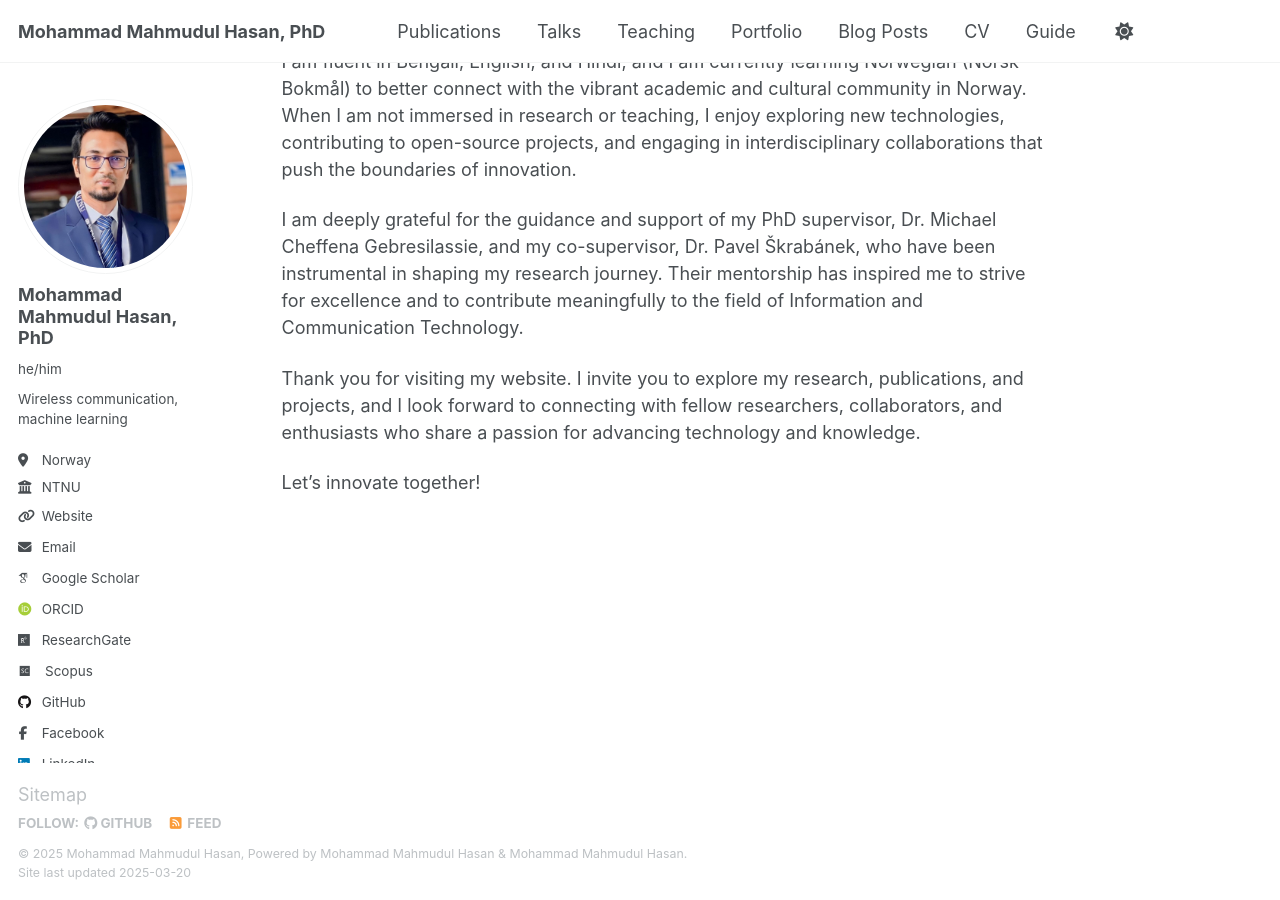
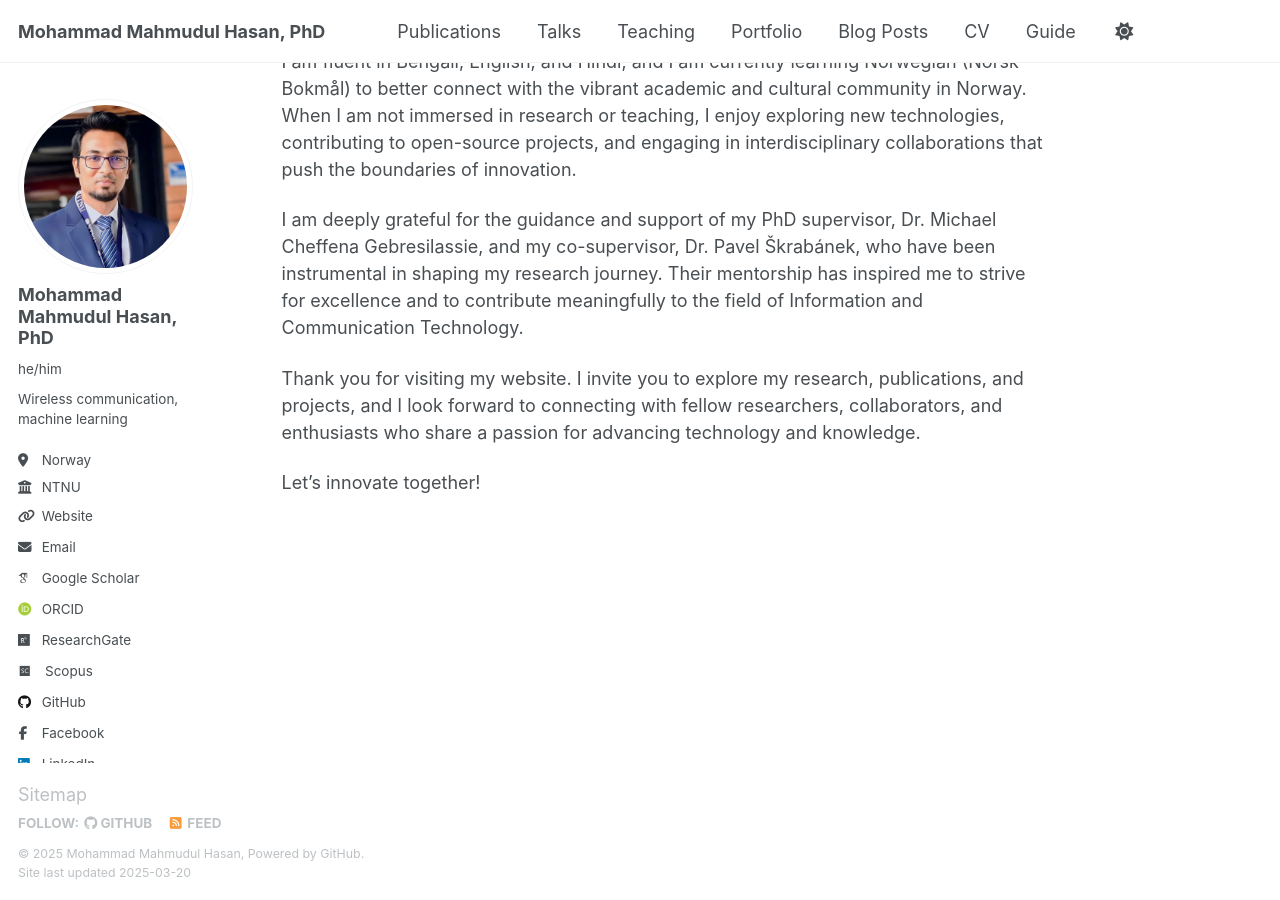
Before and after one commit to dearmahmud/dearmahmud.github.io, a Jekyll site: the page built from _pages/about.md, in a window 1280 px wide and 900 px high, scrolled down 1176 px. Built offline with Jekyll 4.4.1, drawn with Linux system fonts in a browser that asks for light colours; some web fonts are replaced.

Commit message:
Update footer.html

```diff
--- a/_includes/footer.html
+++ b/_includes/footer.html
@@ -20,6 +20,6 @@
 {% endif %}
 
 <div class="page__footer-copyright">
-  &copy; {{ site.time | date: '%Y' }} {{ site.name | default: site.title }}, {{ site.data.ui-text[site.locale].powered_by | default: "Copyright" }} <a href="https://dearmahmud.github.io/" rel="nofollow">Mohammad Mahmudul Hasan</a> &amp; <a href="https://dearmahmud.github.io/">Mohammad Mahmudul Hasan</a>.<br />
+  &copy; {{ site.time | date: '%Y' }} {{ site.name | default: site.title }}, {{ site.data.ui-text[site.locale].powered_by | default: "Copyright" }} <a href="https://dearmahmud.github.io/" rel="nofollow">GitHub</a>.<br />
   Site last updated {{ "now" | date: '%Y-%m-%d' %}}
 </div>
```
